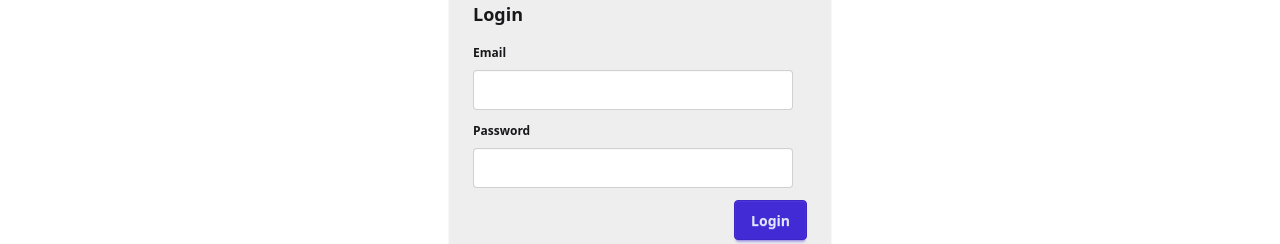
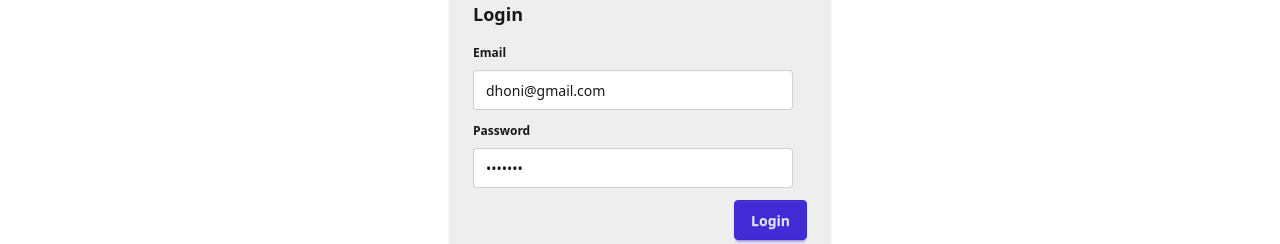
Before and after one commit to s0meshnalla/DevConnect-WEB, a React (Vite) app: page /login in a window 1280 px wide. Shown: the part 248-492 px from the top of the page. Built offline with nearby package versions, Linux system fonts and the light colour scheme.

Commit message:
axios added and cors error rectified

```diff
--- a/src/components/Login.jsx
+++ b/src/components/Login.jsx
@@ -1,11 +1,27 @@
+import axios from "axios";
 import React, { useState } from "react";
 
 const Login = () => {
-  const [emailId, setEmailId] = useState("");
-  const [password, setPassword] = useState("");
+  const [emailId, setEmailId] = useState("dhoni@gmail.com");
+  const [password, setPassword] = useState("madhavi");
 
   //Handling the user login credentials
-  const handleLogin = async () => {};
+  const handleLogin = async () => {
+    try {
+      console.log("Sending login request...");
+      const res = await axios.post(
+        "http://localhost:7777/login",
+        {
+          emailId,
+          password,
+        },
+        { withCredentials: true }
+      );
+      console.log("Response:", res); // Log the response
+    } catch (error) {
+      console.log("Error:", error.message); // Log any error
+    }
+  };
 
   return (
     <div className="flex justify-center my-40">
@@ -37,7 +53,9 @@ const Login = () => {
             </fieldset>
           </div>
           <div className="card-actions justify-end">
-            <button className="btn btn-primary">Login</button>
+            <button className="btn btn-primary" onClick={handleLogin}>
+              Login
+            </button>
           </div>
         </div>
       </div>
```
